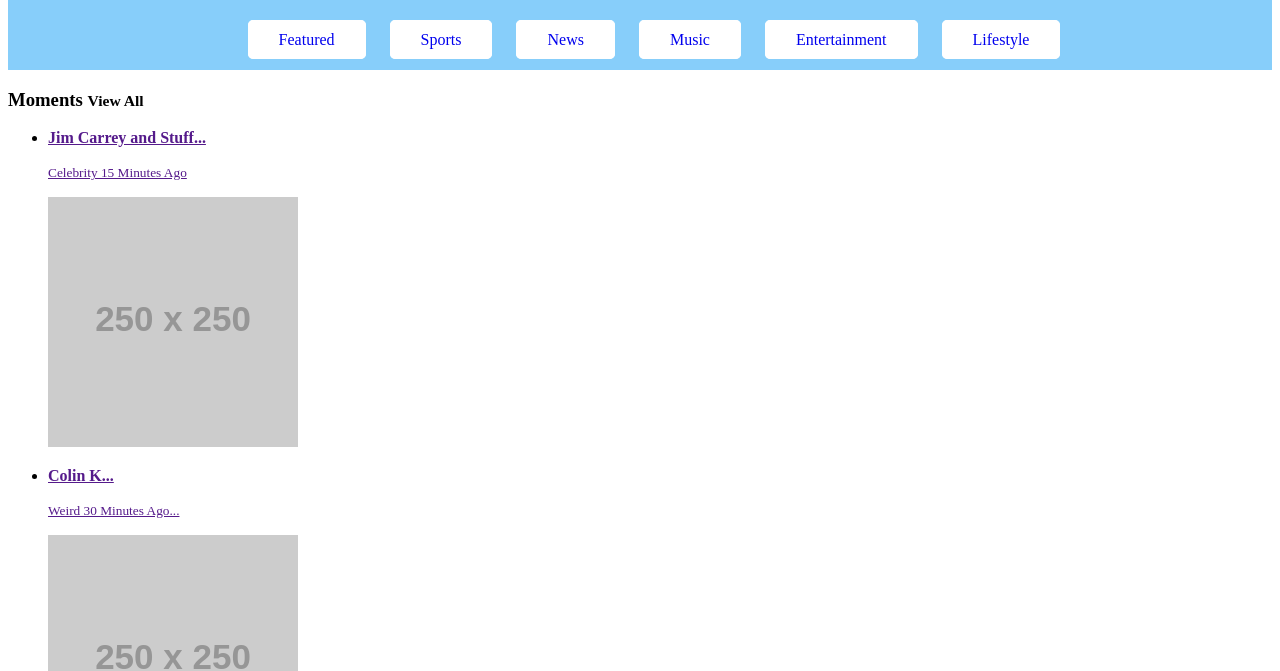
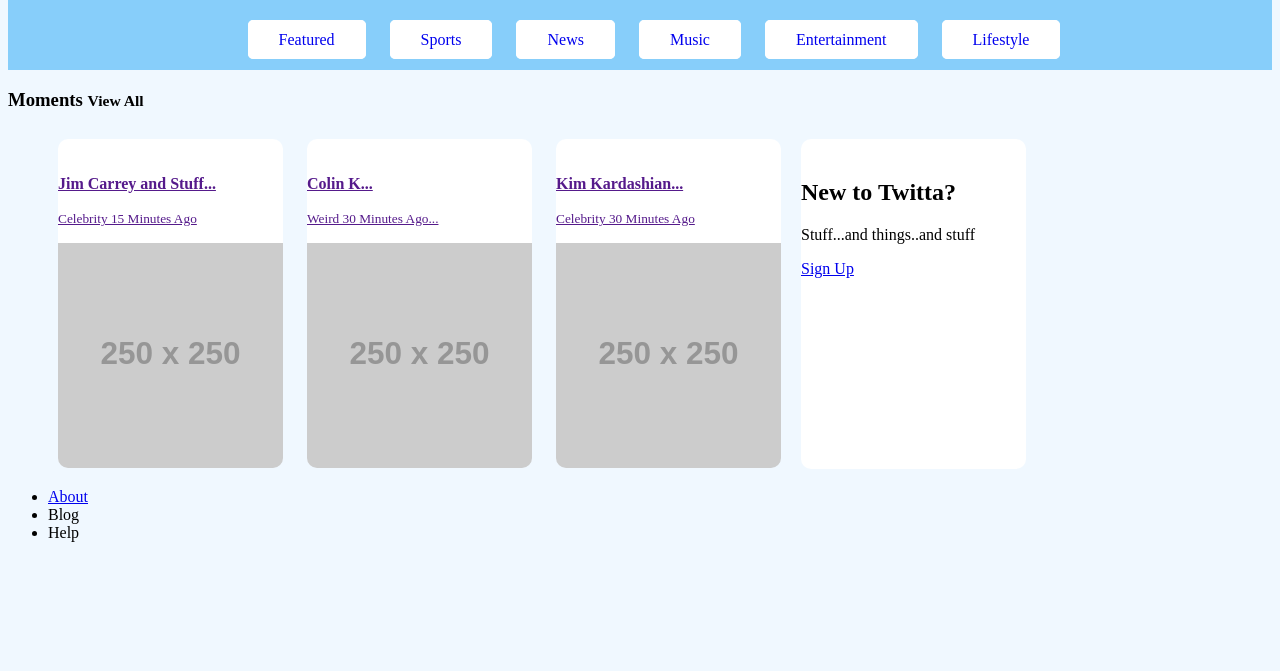
Before and after one commit to hjpdu/express_static, a website: page public/html/index.html in a window 1280 px wide. Shown: the part 138-809 px from the top of the page. Drawn offline with Linux system fonts and the light colour scheme; placeholder pictures from the web are drawn by us; files whose address does not match are found by name.

Commit message:
Css messiness

```diff
--- a/public/css/main.css
+++ b/public/css/main.css
@@ -1,4 +1,6 @@
-body {}
+body {
+  background-color: aliceblue;
+}
 
 #main-header{
   background-color: #87CEFA;
@@ -57,3 +59,32 @@ border-radius: 5px;
   text-decoration: none;
   background-color: white;
 }
+
+.card-group {
+  display:inline;
+}
+.card {
+  background-color: white;
+  display: inline-block;
+  width:225px;
+  height:300px;
+  padding-top: 20px;
+  margin: 10px;
+  border-radius:10px;
+}
+
+.card * {
+  width:inherit;
+}
+
+.card img {
+  border-bottom-left-radius: 10px;
+  border-bottom-right-radius:10px;
+}
+
+#signup-card {
+  position: absolute;
+  height: 310px;
+
+
+}
--- a/public/html/index.html
+++ b/public/html/index.html
@@ -51,8 +51,8 @@
     </header>
     <main>
       <h3>Moments <small>View All</small></h3>
-      <ul>
-        <li>
+      <ul class="card-group">
+        <li class="card">
           <a href="">
             <div>
               <p><strong>Jim Carrey and Stuff...</strong></strong></p>
@@ -61,7 +61,7 @@
             </div>
           </a>
         </li>
-        <li>
+        <li class="card">
           <a href="">
             <div>
               <p><strong>Colin K...</strong></p>
@@ -70,7 +70,7 @@
             </div>
           </a>
         </li>
-        <li>
+        <li class ="card">
           <a href="">
             <div>
               <p><strong>Kim Kardashian...</strong></p>
@@ -79,7 +79,7 @@
             </div>
           </a>
         </li>
-        <li>
+        <li class ="card" id ="signup-card">
           <div>
             <h2>New to Twitta?</h2>
             <p>Stuff...and things..and stuff</p>
```
